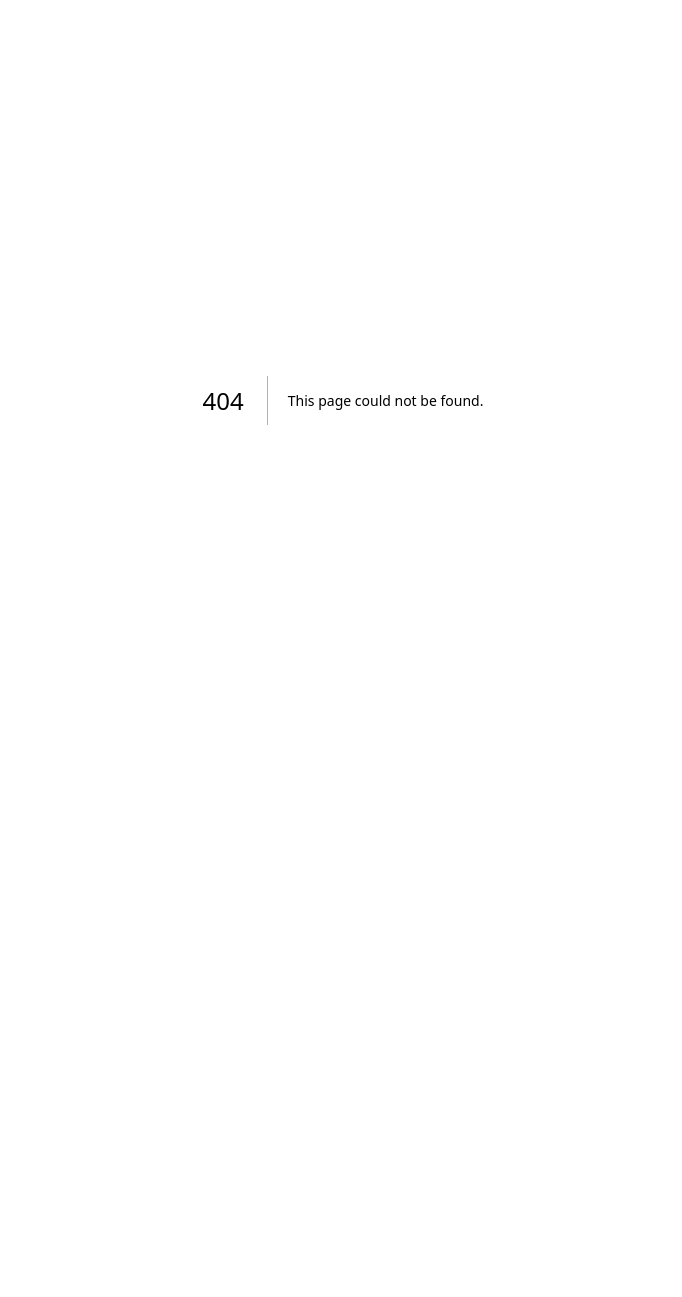
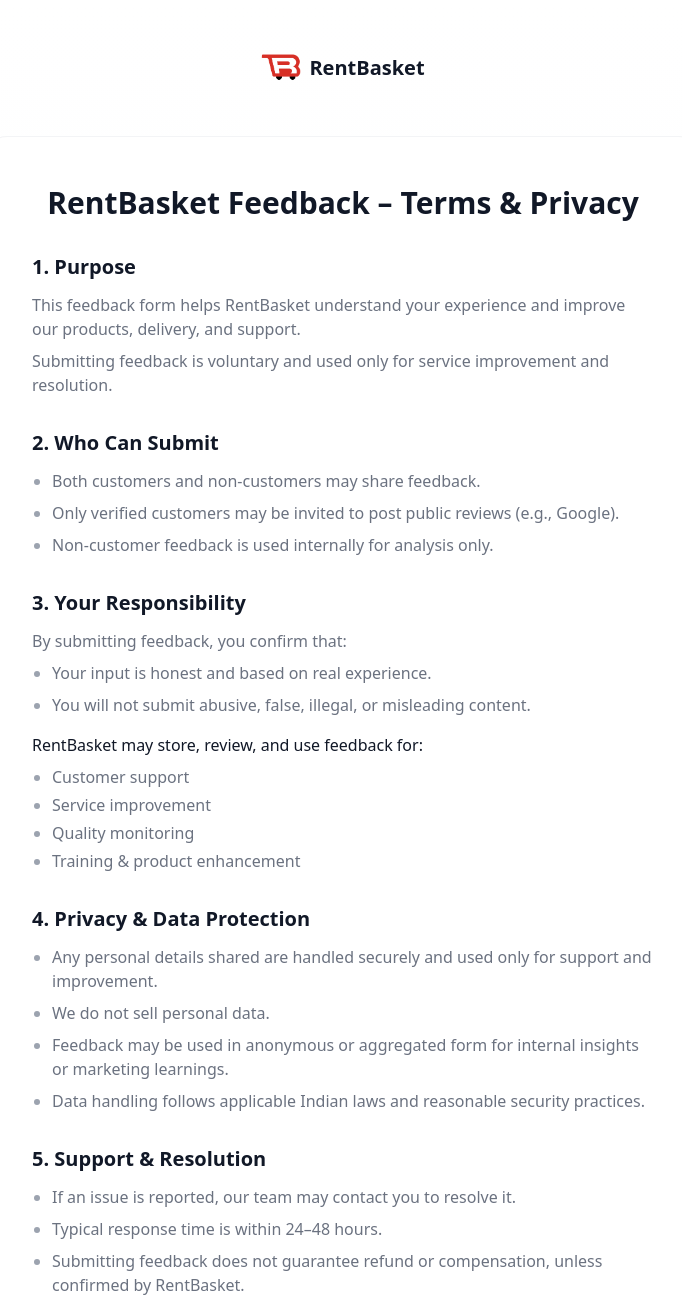
Before and after one commit to hardik2704/RentBasket_CXOS, a Next.js app: page /terms in a window 1280 px wide. Before the commit this address had no page. Shown: the top 1297 px of the page, without its empty margins (297-979 px from the left). Before the commit the page ends 800 px from the top, so only its background shows below. Built offline with nearby package versions, Linux system fonts and the light colour scheme.

Commit message:
final V1.4

```diff
--- a/src/app/page.tsx
+++ b/src/app/page.tsx
@@ -58,10 +58,10 @@
 
           {/* Footer Links */}
           <div className="mt-[14px] flex justify-between gap-[12px]">
-            <Link href="#" className="text-[var(--foreground-secondary)] no-underline text-[12.5px] hover:text-[var(--foreground)]">
+            <Link href="https://wa.me/919958096702" target="_blank" rel="noopener noreferrer" className="text-[var(--foreground-secondary)] no-underline text-[12.5px] hover:text-[var(--foreground)]">
               Talk to support
             </Link>
-            <Link href="#" className="text-[var(--foreground-secondary)] no-underline text-[12.5px] hover:text-[var(--foreground)]">
+            <Link href="/terms" className="text-[var(--foreground-secondary)] no-underline text-[12.5px] hover:text-[var(--foreground)]">
               Terms
             </Link>
           </div>
--- /dev/null
+++ b/src/app/terms/page.tsx
@@ -0,0 +1,114 @@
+'use client';
+
+import Link from 'next/link';
+import { Metadata } from 'next';
+
+export const metadata: Metadata = {
+    title: 'Terms & Privacy - RentBasket Feedback',
+    description: 'Terms and Privacy Policy for RentBasket Feedback',
+};
+
+export default function TermsPage() {
+    return (
+        <main className="min-h-screen bg-gradient-to-b from-white to-[var(--background-secondary)] font-sans">
+            <div className="max-w-3xl mx-auto px-6 py-12">
+                <div className="text-center mb-8">
+                    <Link href="/" className="inline-flex items-center gap-2 mb-4">
+                        <img src="/RentBasket-Logo.png" alt="RentBasket" className="w-10 h-10 rounded-xl object-contain" />
+                        <span className="text-xl font-semibold text-[var(--foreground)]">RentBasket</span>
+                    </Link>
+                </div>
+
+                <div className="bg-white rounded-3xl shadow-sm border border-[var(--border-light)] p-8 md:p-12">
+                    <h1 className="text-2xl md:text-3xl font-bold text-[var(--foreground)] mb-8 text-center">
+                        RentBasket Feedback – Terms & Privacy
+                    </h1>
+
+                    <div className="space-y-8 text-[var(--foreground-secondary)] text-sm md:text-base leading-relaxed">
+
+                        <section>
+                            <h2 className="text-lg md:text-xl font-bold text-[var(--foreground)] mb-3">1. Purpose</h2>
+                            <p>This feedback form helps RentBasket understand your experience and improve our products, delivery, and support.</p>
+                            <p className="mt-2">Submitting feedback is voluntary and used only for service improvement and resolution.</p>
+                        </section>
+
+                        <section>
+                            <h2 className="text-lg md:text-xl font-bold text-[var(--foreground)] mb-3">2. Who Can Submit</h2>
+                            <ul className="list-disc pl-5 space-y-2 marker:text-[var(--foreground-muted)]">
+                                <li>Both customers and non-customers may share feedback.</li>
+                                <li>Only verified customers may be invited to post public reviews (e.g., Google).</li>
+                                <li>Non-customer feedback is used internally for analysis only.</li>
+                            </ul>
+                        </section>
+
+                        <section>
+                            <h2 className="text-lg md:text-xl font-bold text-[var(--foreground)] mb-3">3. Your Responsibility</h2>
+                            <p>By submitting feedback, you confirm that:</p>
+                            <ul className="list-disc pl-5 space-y-2 mt-2 marker:text-[var(--foreground-muted)]">
+                                <li>Your input is honest and based on real experience.</li>
+                                <li>You will not submit abusive, false, illegal, or misleading content.</li>
+                            </ul>
+                            <p className="mt-4 mb-2 font-medium text-[var(--foreground)]">RentBasket may store, review, and use feedback for:</p>
+                            <ul className="list-disc pl-5 space-y-1 marker:text-[var(--foreground-muted)]">
+                                <li>Customer support</li>
+                                <li>Service improvement</li>
+                                <li>Quality monitoring</li>
+                                <li>Training & product enhancement</li>
+                            </ul>
+                        </section>
+
+                        <section>
+                            <h2 className="text-lg md:text-xl font-bold text-[var(--foreground)] mb-3">4. Privacy & Data Protection</h2>
+                            <ul className="list-disc pl-5 space-y-2 marker:text-[var(--foreground-muted)]">
+                                <li>Any personal details shared are handled securely and used only for support and improvement.</li>
+                                <li>We do not sell personal data.</li>
+                                <li>Feedback may be used in anonymous or aggregated form for internal insights or marketing learnings.</li>
+                                <li>Data handling follows applicable Indian laws and reasonable security practices.</li>
+                            </ul>
+                        </section>
+
+                        <section>
+                            <h2 className="text-lg md:text-xl font-bold text-[var(--foreground)] mb-3">5. Support & Resolution</h2>
+                            <ul className="list-disc pl-5 space-y-2 marker:text-[var(--foreground-muted)]">
+                                <li>If an issue is reported, our team may contact you to resolve it.</li>
+                                <li>Typical response time is within 24–48 hours.</li>
+                                <li>Submitting feedback does not guarantee refund or compensation, unless confirmed by RentBasket.</li>
+                            </ul>
+                        </section>
+
+                        <section>
+                            <h2 className="text-lg md:text-xl font-bold text-[var(--foreground)] mb-3">6. Fair Use</h2>
+                            <p>RentBasket may ignore or remove spam, fake, abusive, or irrelevant submissions, and restrict misuse of the system.</p>
+                        </section>
+
+                        <section>
+                            <h2 className="text-lg md:text-xl font-bold text-[var(--foreground)] mb-3">7. Updates</h2>
+                            <p>These terms may be updated anytime.</p>
+                            <p className="mt-1">Continuing to use this form means you accept the latest version.</p>
+                        </section>
+
+                        <section>
+                            <h2 className="text-lg md:text-xl font-bold text-[var(--foreground)] mb-3">8. Contact</h2>
+                            <div className="p-4 bg-[var(--background-secondary)] rounded-xl border border-[var(--border-light)]">
+                                <p className="font-bold text-[var(--foreground)] mb-1">RentBasket Support</p>
+                                <p className="mb-1">📧 <a href="mailto:support@rentbasket.com" className="text-[var(--rb-red)] hover:underline font-medium">support@rentbasket.com</a></p>
+                                <p className="text-[var(--foreground-muted)]">📍 Gurgaon, India</p>
+                            </div>
+                        </section>
+
+                    </div>
+
+                    <div className="mt-12 text-center pt-8 border-t border-[var(--border-light)]">
+                        <Link href="/" className="inline-flex items-center justify-center px-6 py-3 rounded-xl bg-[var(--foreground)] text-white font-medium hover:bg-opacity-90 transition-all">
+                            Back to Home
+                        </Link>
+                    </div>
+                </div>
+
+                <footer className="mt-12 text-center text-sm text-[var(--foreground-muted)]">
+                    &copy; {new Date().getFullYear()} RentBasket. All rights reserved.
+                </footer>
+            </div>
+        </main>
+    );
+}
```
